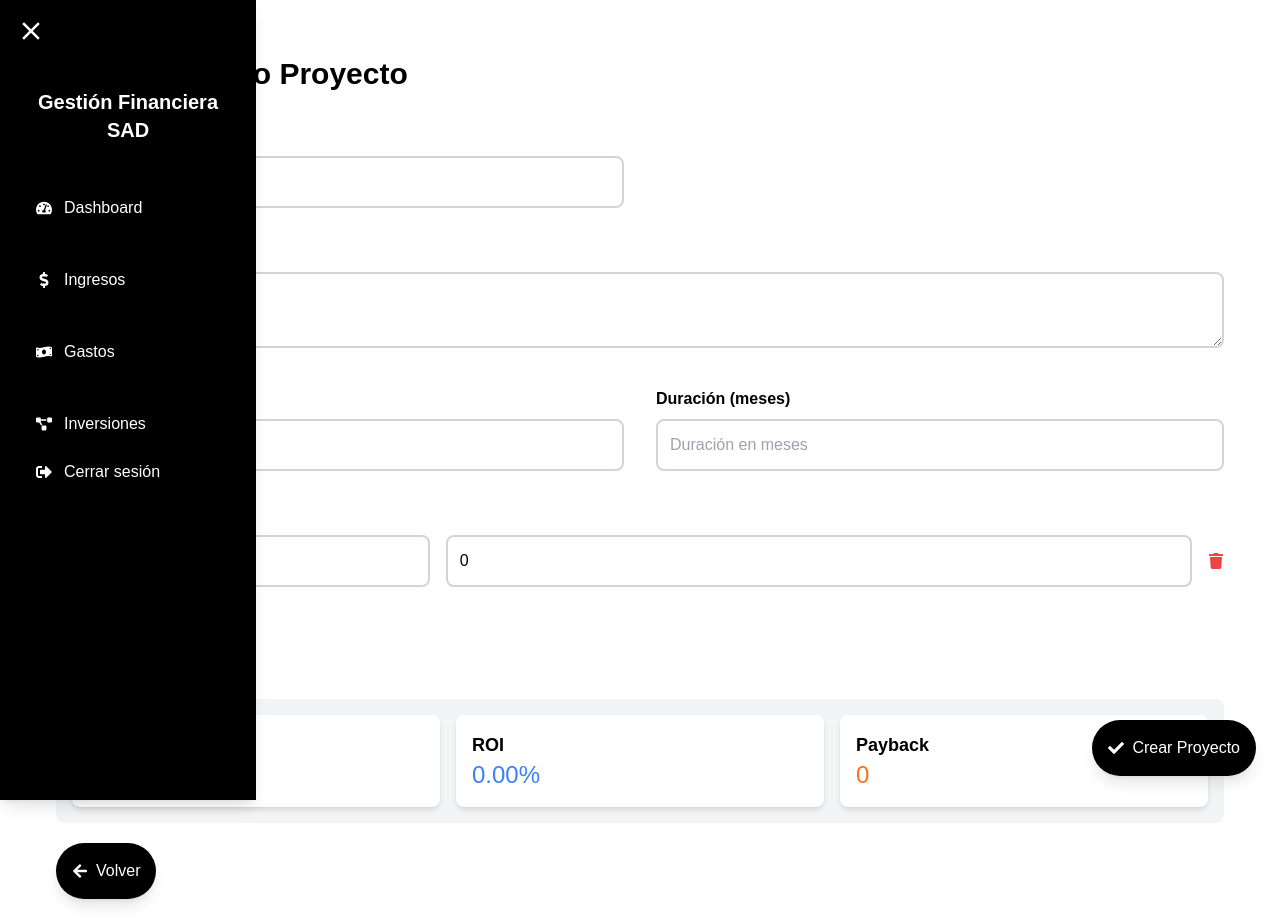
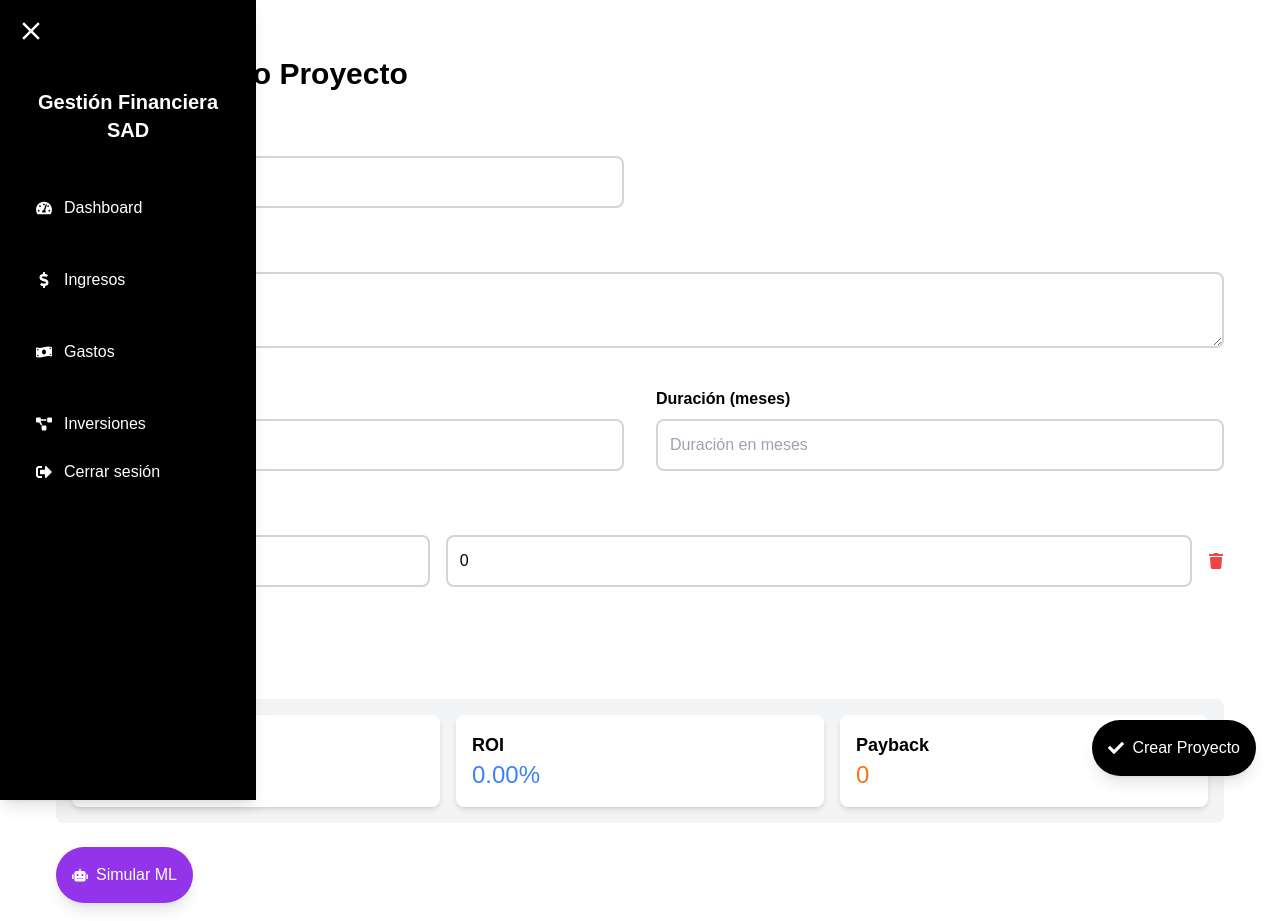
Before and after one commit to BautiJanse/GestionFinancieraSAD, a Next.js app: page /inversiones/add in a window 1280 px wide. Shown: the top 921 px of the page. Built offline with nearby package versions, Linux system fonts and the light colour scheme.

Commit message:
ping & ML model

```diff
--- a/app/dashboard/page.tsx
+++ b/app/dashboard/page.tsx
@@ -27,6 +27,28 @@ const Dashboard = () => {
     fetchResumenFinanciero();
   }, []);
 
+   // Función de ping para mantener la base de datos activa
+   const keepDatabaseAlive = async () => {
+    try {
+      // Puedes usar un endpoint simple, incluso el mismo `/api/resumen/`
+      await fetch('https://back-finanzas.onrender.com/api/ping'); // Endpoint de ping
+      console.log('Ping exitoso');
+    } catch (error) {
+      console.error('Error al hacer ping a la base de datos:', error);
+    }
+  };
+
+  useEffect(() => {
+    fetchResumenFinanciero();
+
+    // Intervalo para mantener la base de datos activa
+    const interval = setInterval(() => {
+      keepDatabaseAlive();
+    }, 180000); // 3 minutos (180,000 ms)
+
+    return () => clearInterval(interval); // Limpiar el intervalo al desmontar el componente
+  }, []);
+
   return (
     <div className="p-6 bg-white min-h-screen mx-auto max-w-7xl flex flex-col items-center">
       <h1 className="text-2xl font-bold text-black mb-6">Dashboard</h1>
@@ -34,7 +56,7 @@ const Dashboard = () => {
       {/* Widgets */}
       <div className="grid grid-cols-1 md:grid-cols-2 lg:grid-cols-4 gap-6 mb-6 w-full">
         <div className="bg-green-700 text-white p-4 rounded-lg shadow-md transition-transform transform hover:scale-105 hover:shadow-lg">
-          <h2 className="text-lg font-semibold">EARNINGS</h2>
+          <h2 className="text-lg font-semibold">Ingresos</h2>
           <p className="text-2xl">${totalIngresos}</p>
         </div>
         <div className="bg-red-700 text-white p-4 rounded-lg shadow-md transition-transform transform hover:scale-105 hover:shadow-lg">
--- a/app/inversiones/add/page.tsx
+++ b/app/inversiones/add/page.tsx
@@ -2,7 +2,7 @@
 
 import { useState, useEffect } from 'react';
 import { useRouter } from 'next/navigation';
-import { FaCheck, FaPlus, FaTrash, FaArrowLeft } from 'react-icons/fa';
+import { FaCheck, FaPlus, FaTrash, FaArrowLeft, FaRobot } from 'react-icons/fa';
 
 interface IngresoProyectado {
   anio: number;
@@ -19,6 +19,9 @@ const AddProyecto = () => {
   const [roi, setRoi] = useState(0);
   const [payback, setPayback] = useState('');
   const [totalIngresos, setTotalIngresos] = useState(0);
+
+  const [simulatedPrediction, setSimulatedPrediction] = useState<number | null>(null);
+
 
   const router = useRouter();
 
@@ -104,6 +107,17 @@ const AddProyecto = () => {
   const removeIngresoProyectado = (index: number) => {
     const newIngresos = ingresosProyectados.filter((_, i) => i !== index);
     setIngresosProyectados(newIngresos);
+  };
+
+
+  // Función para simular la predicción del modelo ML
+  const simulateMLPrediction = () => {
+    const totalIngresosCalculados = ingresosProyectados.reduce(
+      (total, ingreso) => total + ingreso.monto,
+      0
+    );
+    const simulatedValue = totalIngresosCalculados * 1.1; // Simula un incremento del 10%
+    setSimulatedPrediction(simulatedValue);
   };
 
   return (
@@ -222,6 +236,21 @@ const AddProyecto = () => {
         <FaCheck className="mr-2" />
         Crear Proyecto
       </button>
+      {/* Botón para simular modelo de ML */}
+      <button
+        onClick={simulateMLPrediction}
+        className="mt-6 bg-purple-600 text-white p-4 rounded-full shadow-lg flex items-center justify-center transition-all duration-300 transform hover:scale-110 hover:bg-purple-800"
+      >
+        <FaRobot className="mr-2" />
+        Simular ML
+      </button>
+
+      {simulatedPrediction !== null && (
+        <div className="mt-6 p-4 bg-purple-100 text-purple-800 rounded-lg">
+          <p className="text-lg font-semibold">Predicción simulada del modelo ML:</p>
+          <p className="text-2xl">${simulatedPrediction.toFixed(2)}</p>
+        </div>
+      )}
 
       {/* Botón de Volver */}
       <button
@@ -232,6 +261,8 @@ const AddProyecto = () => {
         Volver
       </button>
     </div>
+
+
   );
 };
 
```
